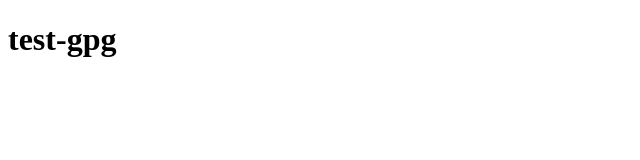
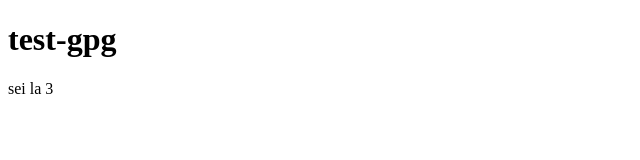
Before and after one commit to gabrieldcout/test-gpg, a plain HTML site: page index.html in a window 1280 px wide. Shown: the full height of the page, 0-640 px from the left. Drawn offline with Linux system fonts and the light colour scheme.

Commit message:
first commit

```diff
--- a/index.html
+++ b/index.html
@@ -8,5 +8,6 @@
 </head>
 <body>
     <h1>test-gpg</h1>
+     sei la 3
 </body>
 </html>
```
Also changed, not shown: 1 other file.
